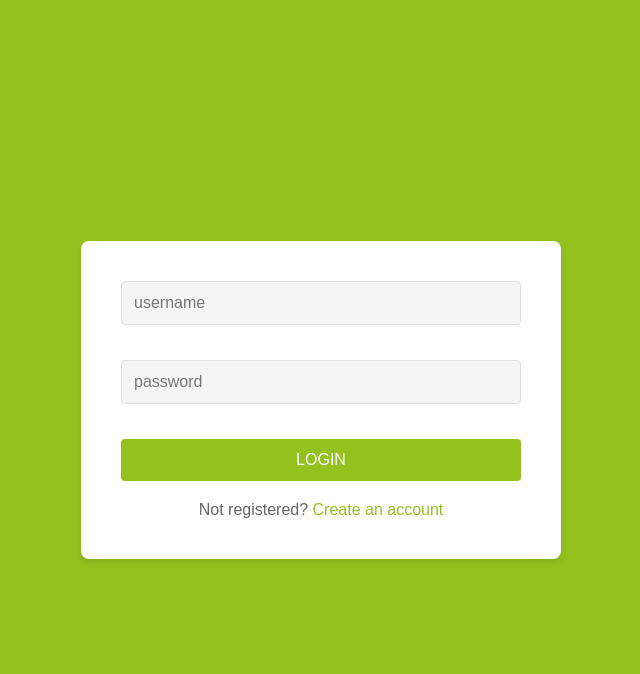
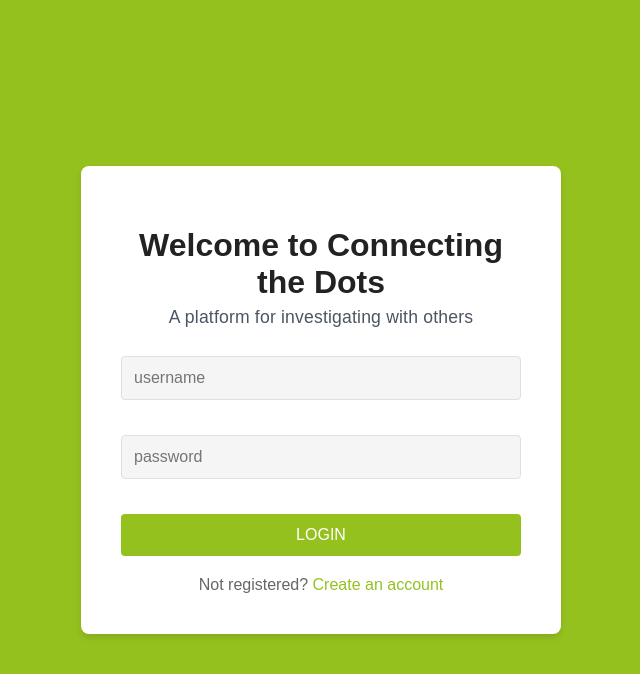
Before and after one commit to zohrehrazavi/SWE-573-SoftwareDevPractice, a Django app: page /auth/login/ in a window 1280 px wide. Shown: the top 674 px of the page, without its empty margins (319-959 px from the left). Run offline with Django 5.2, Linux system fonts and the light colour scheme.

Commit message:
Add welcome message and subtitle to login page; style for modern, friendly look

```diff
--- a/frontend/static/css/auth.css
+++ b/frontend/static/css/auth.css
@@ -105,3 +105,21 @@ body {
   height: 16px;
   accent-color: #95c11f;
 }
+
+.auth-welcome {
+  margin-bottom: 28px;
+  text-align: center;
+}
+.auth-title {
+  font-size: 2rem;
+  font-weight: 700;
+  margin-bottom: 6px;
+  color: #222;
+}
+.auth-subtitle {
+  font-size: 1.1rem;
+  color: #4b5563;
+  margin-bottom: 0;
+  font-weight: 400;
+  letter-spacing: 0.01em;
+}
--- a/frontend/templates/registration/login.html
+++ b/frontend/templates/registration/login.html
@@ -9,6 +9,12 @@
   </head>
   <body>
     <div class="auth-box">
+      <div class="auth-welcome">
+        <h1 class="auth-title">Welcome to Connecting the Dots</h1>
+        <div class="auth-subtitle">
+          A platform for investigating with others
+        </div>
+      </div>
       <form method="post" class="auth-form">
         {% csrf_token %}
         <div>
```
